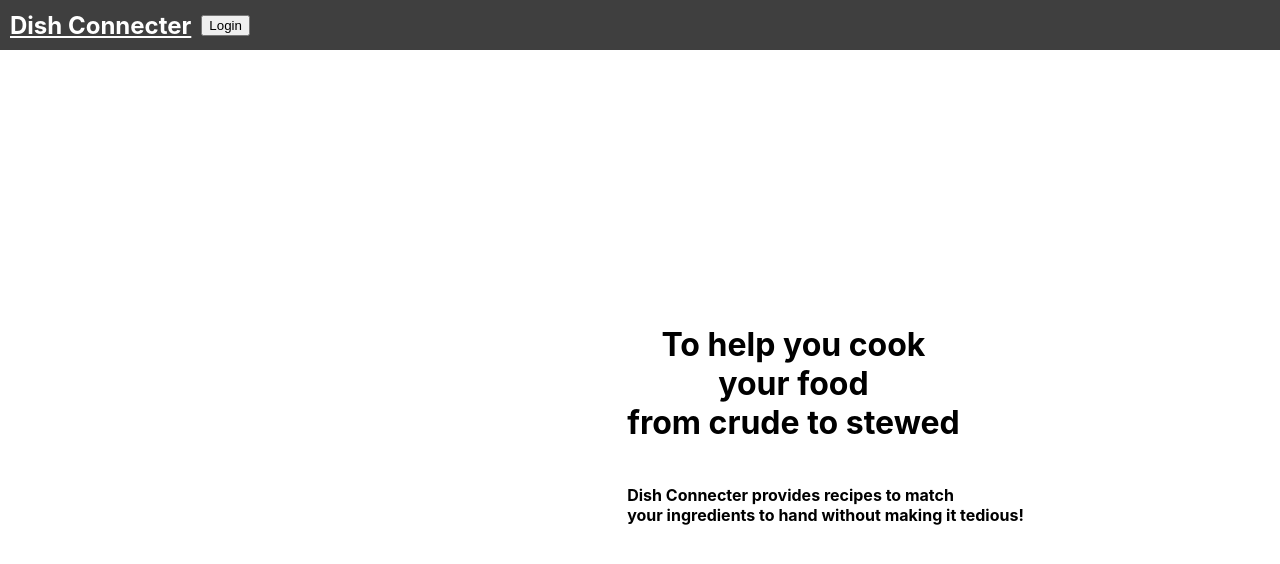
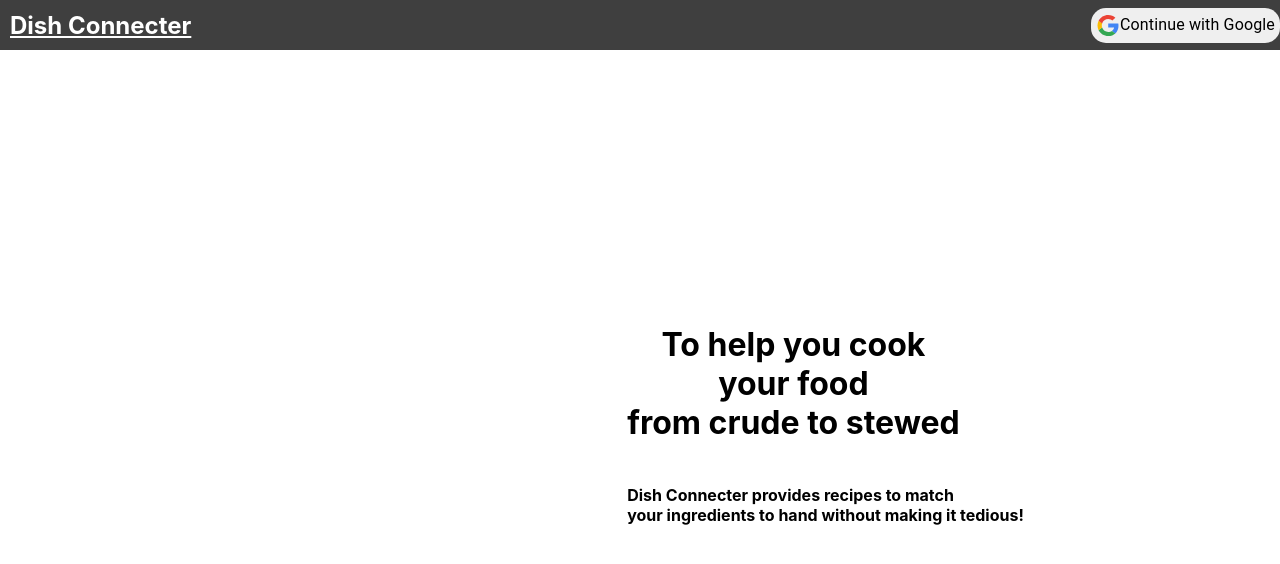
Before and after one commit to efeharmankaya/dish-connecter, a React (Create React App) app in the folder app/: page / in a window 1280 px wide. Shown: the top 564 px of the page. Built offline with nearby package versions, Linux system fonts and the light colour scheme; no server answers; the HTML template or start-up script is replaced by a standard one.

Commit message:
google oauth button

```diff
--- a/app/src/App.css
+++ b/app/src/App.css
@@ -30,6 +30,7 @@
     width: 100%;
     height: 50px;
     align-items: center;
+    justify-content: space-between;
 
 }
 #navbar_title{
@@ -53,3 +54,12 @@
 .workspace-container {
     width: 85%;
 }
+
+.oauth-button {
+    display: flex;
+    align-items: center;
+    justify-content: center;
+    border-radius: 15px;
+    border: 0px;
+    padding: 5px;
+}
--- a/app/src/components/topNav/TopNav.component.tsx
+++ b/app/src/components/topNav/TopNav.component.tsx
@@ -6,7 +6,7 @@ import {
     signInWithPopup,
 } from "firebase/auth";
 import { useAuth } from "../auth/auth.hooks";
-
+import { Typography } from "@mui/material";
 
 export const TopNav = () => {
     const auth = getAuth();
@@ -24,17 +24,55 @@ export const TopNav = () => {
 
     return (
         <div className="top-nav-container">
-            <a className="navbar-brand" href="/"><h2 id = "navbar_title">Dish Connecter</h2></a>
+            <a className="navbar-brand" href="/">
+                <h2 id="navbar_title">Dish Connecter</h2>
+            </a>
 
             {auth.currentUser ? (
-                <button onClick={() => handleSignOut()}>Sign Out</button>
+                <button
+                    className="oauth-button"
+                    onClick={() => handleSignOut()}
+                >
+                    Sign Out
+                </button>
             ) : (
                 <button
+                    className="oauth-button"
                     onClick={() => loginWithOAuth(new GoogleAuthProvider())}
                 >
-                    Login
+                    <GoogleIcon />
+                    <Typography className="google oauth-text">
+                        Continue with Google
+                    </Typography>
                 </button>
             )}
         </div>
     );
 };
+
+export const GoogleIcon = () => (
+    <svg
+        width="24"
+        height="25"
+        viewBox="0 0 24 25"
+        fill="none"
+        xmlns="http://www.w3.org/2000/svg"
+    >
+        <path
+            d="M22.501 12.7332C22.501 11.8699 22.4296 11.2399 22.2748 10.5865H12.2153V14.4832H18.12C18.001 15.4515 17.3582 16.9099 15.9296 17.8898L15.9096 18.0203L19.0902 20.435L19.3106 20.4565C21.3343 18.6249 22.501 15.9298 22.501 12.7332Z"
+            fill="#4285F4"
+        />
+        <path
+            d="M12.214 23.0001C15.1068 23.0001 17.5353 22.0667 19.3092 20.4567L15.9282 17.89C15.0235 18.5083 13.8092 18.94 12.214 18.94C9.38069 18.94 6.97596 17.1083 6.11874 14.5767L5.99309 14.5871L2.68583 17.0955L2.64258 17.2133C4.40446 20.6433 8.0235 23.0001 12.214 23.0001Z"
+            fill="#34A853"
+        />
+        <path
+            d="M6.12046 14.5767C5.89428 13.9234 5.76337 13.2233 5.76337 12.5C5.76337 11.7767 5.89428 11.0767 6.10856 10.4234L6.10257 10.2842L2.75386 7.7356L2.64429 7.78667C1.91814 9.21002 1.50146 10.8084 1.50146 12.5C1.50146 14.1917 1.91814 15.79 2.64429 17.2133L6.12046 14.5767Z"
+            fill="#FBBC05"
+        />
+        <path
+            d="M12.2141 6.05997C14.2259 6.05997 15.583 6.91163 16.3569 7.62335L19.3807 4.73C17.5236 3.03834 15.1069 2 12.2141 2C8.02353 2 4.40447 4.35665 2.64258 7.78662L6.10686 10.4233C6.97598 7.89166 9.38073 6.05997 12.2141 6.05997Z"
+            fill="#EB4335"
+        />
+    </svg>
+);
```
